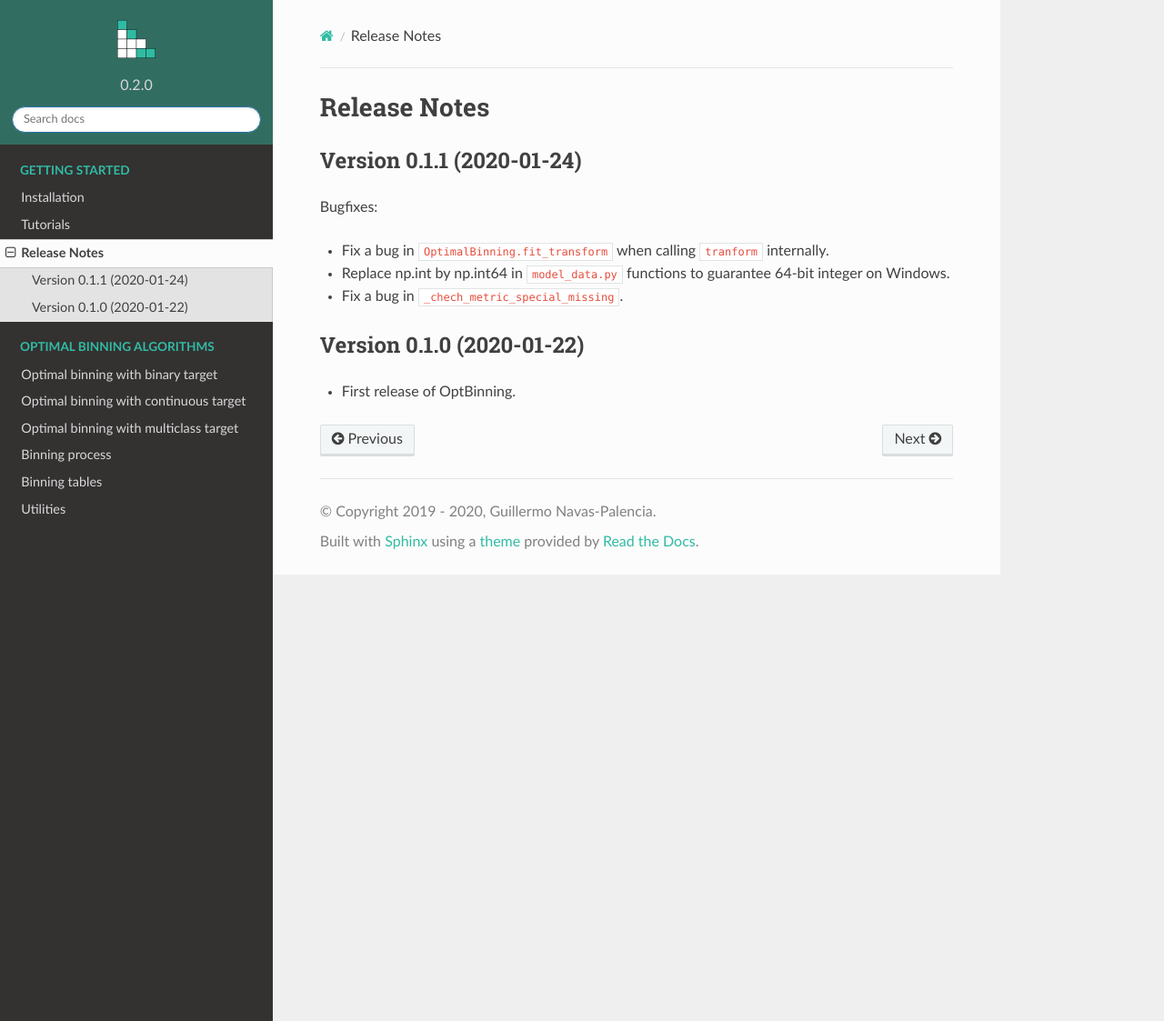
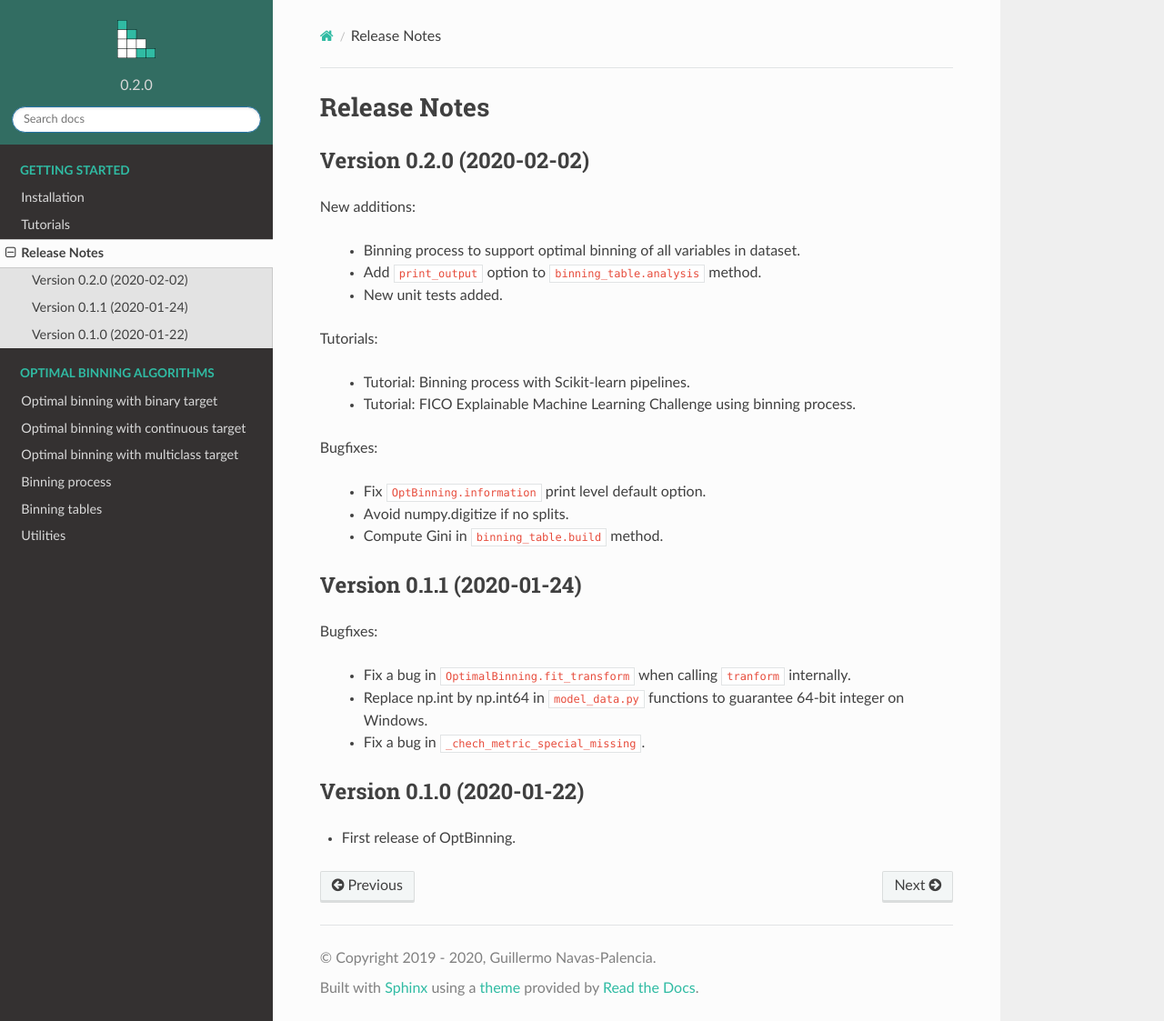
Before and after one commit to guillermo-navas-palencia/optbinning, a Sphinx documentation site: the page built from doc/source/release_notes.rst, in a window 1280 px wide and 1123 px high. Shown: the whole window at 91% size. Built offline with Sphinx 7.4.7 and the Read the Docs theme 2.0.0, drawn with Linux system fonts in a browser that asks for light colours.

Commit message:
Update release notes

```diff
--- a/doc/source/release_notes.rst
+++ b/doc/source/release_notes.rst
@@ -1,5 +1,25 @@
 Release Notes
 =============
+
+Version 0.2.0 (2020-02-02)
+--------------------------
+
+New additions:
+
+   - Binning process to support optimal binning of all variables in dataset.
+   - Add ``print_output`` option to ``binning_table.analysis`` method.
+   - New unit tests added.
+
+Tutorials:
+
+   - Tutorial: Binning process with Scikit-learn pipelines.
+   - Tutorial: FICO Explainable Machine Learning Challenge using binning process.
+
+Bugfixes:
+
+   - Fix ``OptBinning.information`` print level default option.
+   - Avoid numpy.digitize if no splits.
+   - Compute Gini in ``binning_table.build`` method.
 
 
 Version 0.1.1 (2020-01-24)
@@ -7,9 +27,9 @@ Version 0.1.1 (2020-01-24)
 
 Bugfixes:
 
-* Fix a bug in ``OptimalBinning.fit_transform`` when calling ``tranform`` internally.
-* Replace np.int by np.int64 in ``model_data.py`` functions to guarantee 64-bit integer on Windows.
-* Fix a bug in ``_chech_metric_special_missing``.
+   * Fix a bug in ``OptimalBinning.fit_transform`` when calling ``tranform`` internally.
+   * Replace np.int by np.int64 in ``model_data.py`` functions to guarantee 64-bit integer on Windows.
+   * Fix a bug in ``_chech_metric_special_missing``.
 
 
 Version 0.1.0 (2020-01-22)
```
